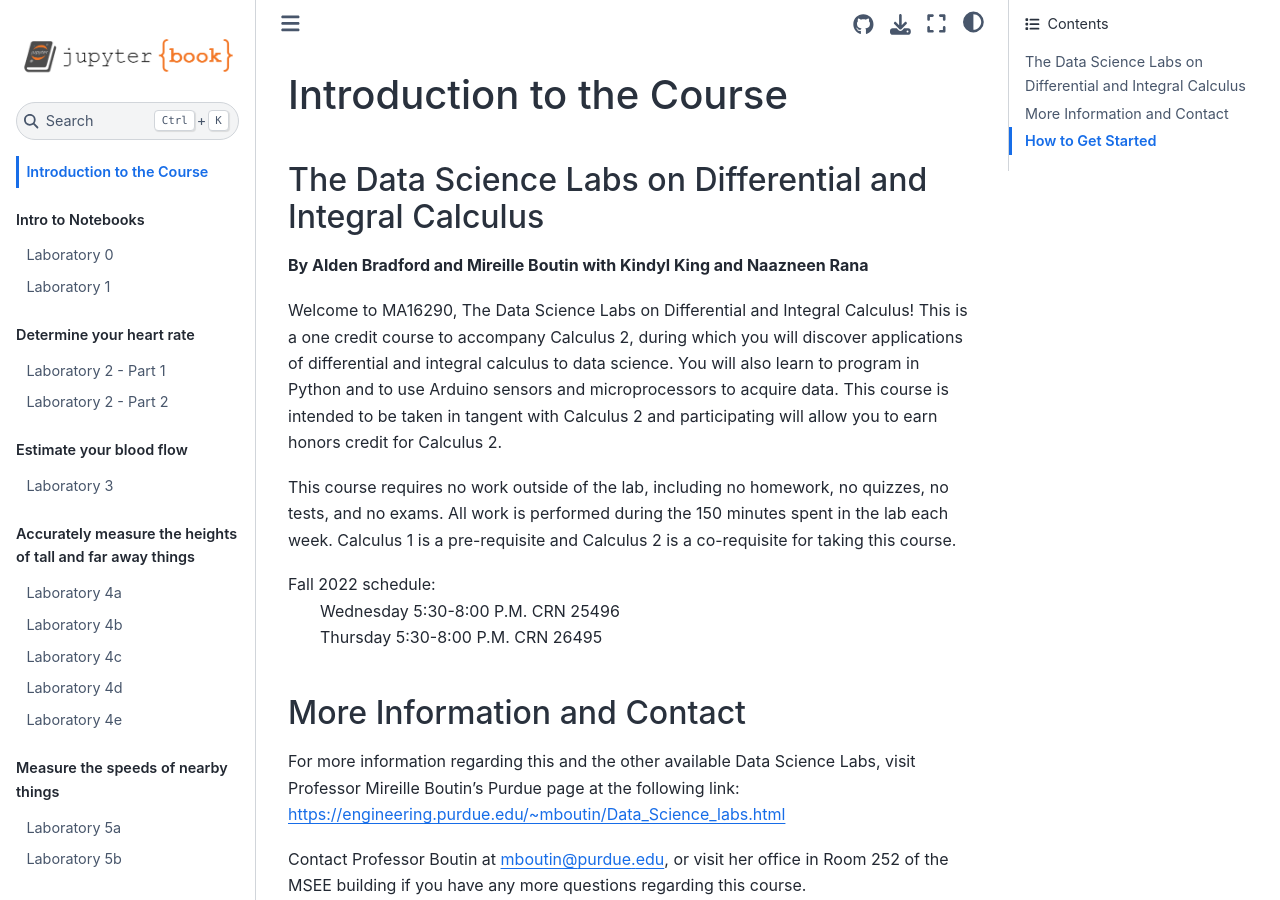
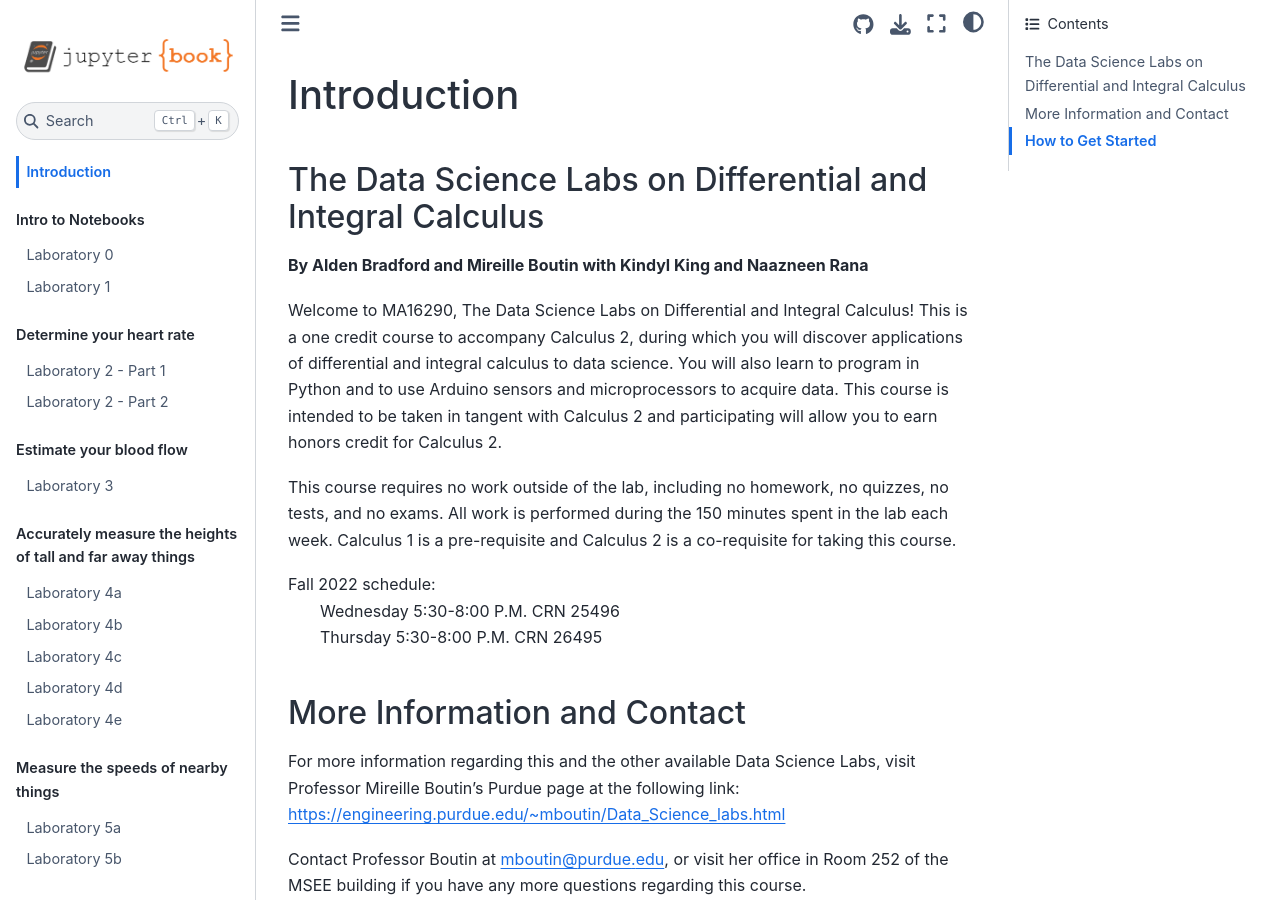
Before and after one commit to TheDataScienceLabs/DSLab_Calculus, a Jupyter Book: the page built from book/intro.md, in a window 1280 px wide and 900 px high. Built offline with Jupyter Book 1.0.4 settings and Sphinx 7.4.7 and the Sphinx Book theme 1.1.4, drawn with Linux system fonts in a browser that asks for light colours.

Commit message:
Changed intro again

```diff
--- a/book/intro.md
+++ b/book/intro.md
@@ -1,4 +1,4 @@
-# Introduction to the Course
+# Introduction
 ## The Data Science Labs on Differential and Integral Calculus
 **By Alden Bradford and Mireille Boutin with Kindyl King and Naazneen Rana**
 
```
